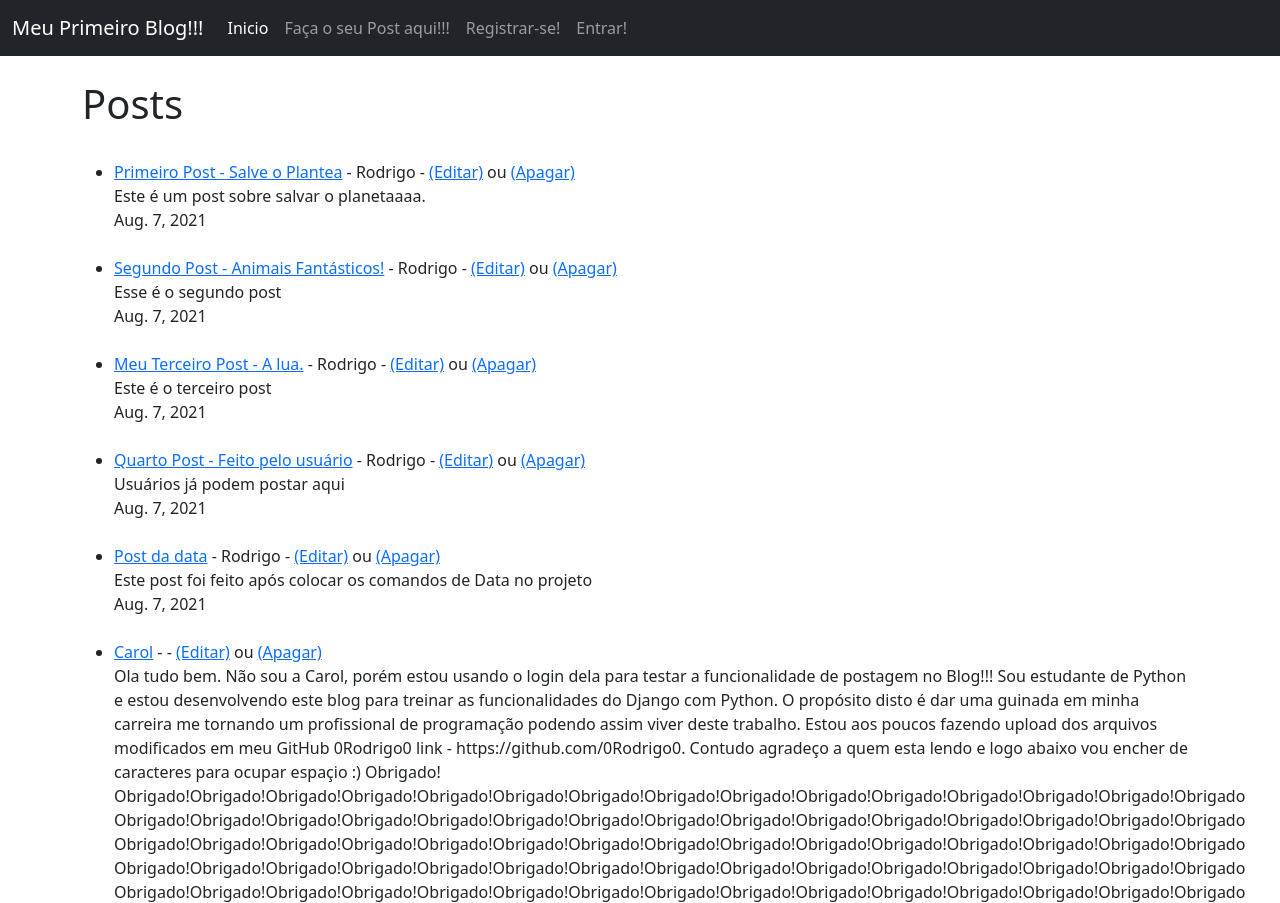
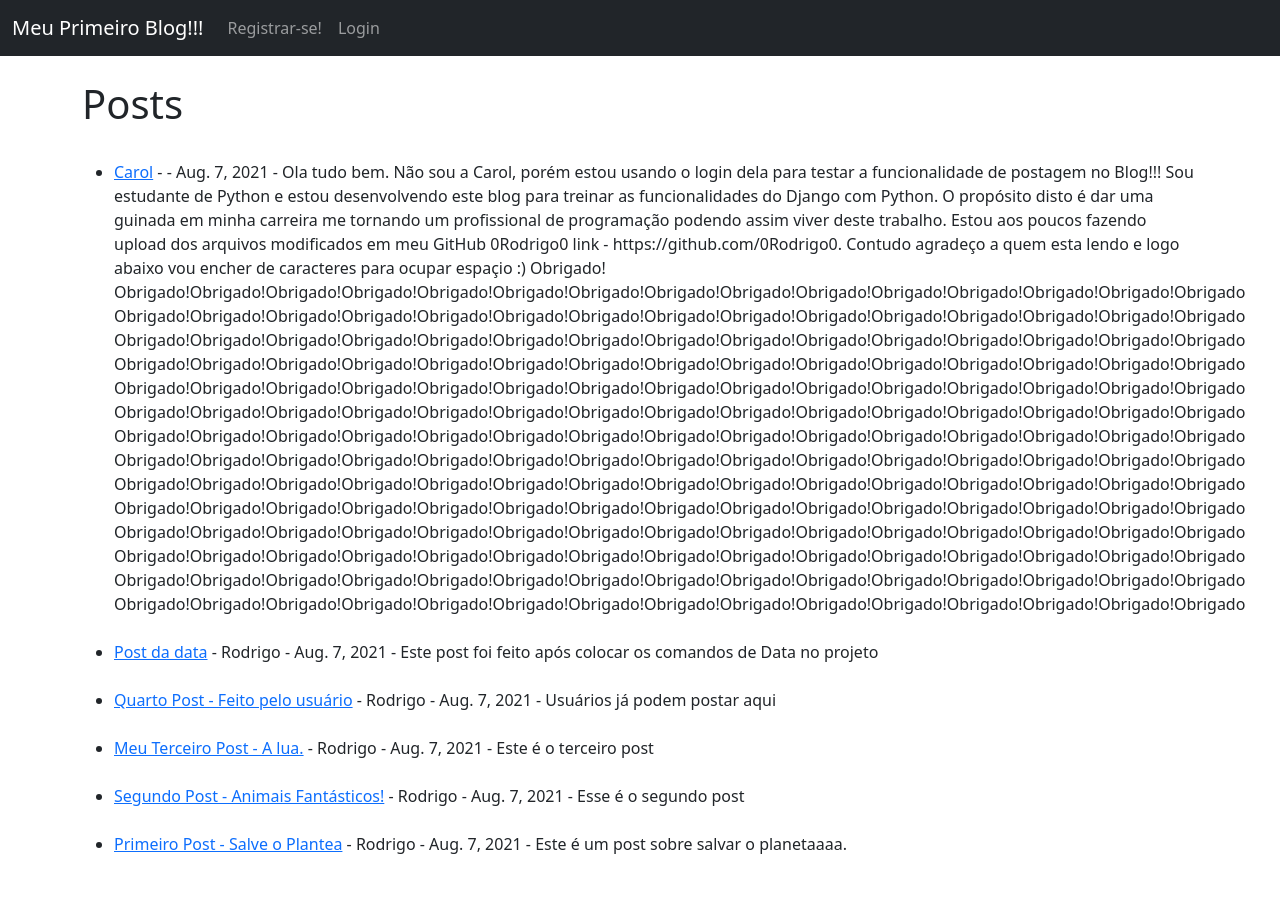
Before and after one commit to 0Rodrigo0/Blog123, a Django app: page / in a window 1280 px wide. Shown: the top 903 px of the page. After the commit the page ends 854 px from the top, so only its background shows below. Run offline with Django 3.2, Linux system fonts and the light colour scheme; data comes from the database, SQL or seed files in the repository; both versions use the stored data as it was after the commit.

Commit message:
Com login e verificações de logout

```diff
--- a/django_project/MeuBlog/templates/base.html
+++ b/django_project/MeuBlog/templates/base.html
@@ -20,19 +20,28 @@
           </button>
           <div class="collapse navbar-collapse" id="navbarSupportedContent">
             <ul class="navbar-nav me-auto mb-2 mb-lg-0">
+
+              {% if user.is_authenticated %}
                 <li class="nav-item">
-                <a class="nav-link active" aria-current="page" href="{% url 'home' %}">Inicio</a>
+                  <a class="nav-link" href="{% url 'Faca_Seu_Post' %}">Criar Post</a>
                 </li>
                 <li class="nav-item">
-                <a class="nav-link" href="{% url 'Faca_Seu_Post' %}">Faça o seu Post aqui!!!</a>
+                  <a class="nav-link" href="{% url 'logout' %}">Logout</a>
                 </li>
+
+              {% else %}
                 <li class="nav-item">
                   <a class="nav-link" href="{% url 'register' %}">Registrar-se!</a>
                 </li>
                 <li class="nav-item">
-                <a class="nav-link" href="{% url 'login' %}">Entrar!</a>
+                  <a class="nav-link" href="{% url 'login' %}">Login</a>
                 </li>
+
+              {% endif %}
 <!--
+              <li class="nav-item">
+                <a class="nav-link active" aria-current="page" href="{% url 'home' %}">Inicio</a>
+              </li>
               <li class="nav-item dropdown">
                 <a class="nav-link dropdown-toggle" href="#" id="navbarDropdown" role="button" data-bs-toggle="dropdown" aria-expanded="false">
                   Dropdown
--- a/django_project/MeuBlog/templates/home.html
+++ b/django_project/MeuBlog/templates/home.html
@@ -8,11 +8,18 @@
 <ul>
 {% for post in object_list %}
     <br>
-    <li><a href="{% url 'article-detail' post.pk %}">{{ post.title }}</a> - {{ post.author.first_name}} {{ post.author.last_name}} - <a href="{% url 'update_post' post.pk %}">(Editar)</a>
-    <str> ou </str>
-    <a href="{% url 'delete_post' post.pk %}">(Apagar)</a> <br/>
+    <li><a href="{% url 'article-detail' post.pk %}">
+        {{ post.title }}</a> -
+        {{ post.author.first_name}}
+        {{ post.author.last_name}} -
+        {{ post.post_date }} -
+        {% if user.is_authenticated %}
+         -  <a href="{% url 'update_post' post.pk %}">(Editar)</a>
+            <str> ou </str>
+            <a href="{% url 'delete_post' post.pk %}">(Apagar)</a> <br/>
+    {% endif %}
     {{ post.body }}<br>
-    {{ post.post_date }}</li>
+    </li>
 {% endfor%}
 </ul>
 
--- a/django_project/MeuBlog/views.py
+++ b/django_project/MeuBlog/views.py
@@ -10,8 +10,8 @@ from django.urls import reverse_lazy
 class HomeView(ListView):
     model = Post
     template_name = 'home.html'
-    #ordering = ['-id']
-    ordering = ['post_date']
+    ordering = ['-id']
+    #ordering = ['post_date ']
 
 class ArticleDetailView(DetailView):
     model = Post
```
Also changed, not shown: django_project/MeuBlog/templates/delete_post.html (+8 -2 lines), django_project/MeuBlog/templates/faca_seu_post.html (+8 -1 lines), django_project/MeuBlog/templates/update_post.html (+8 -1 lines), django_project/db.sqlite3. Lines whose indentation alone changed are shown as unchanged.
